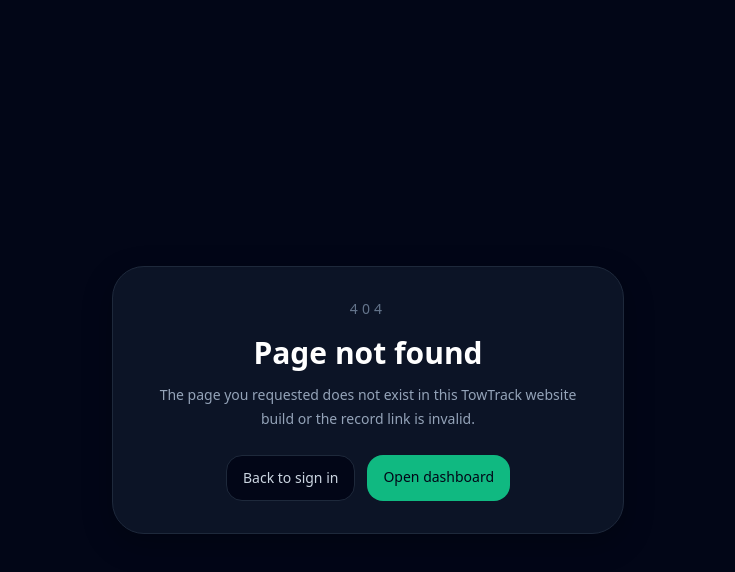
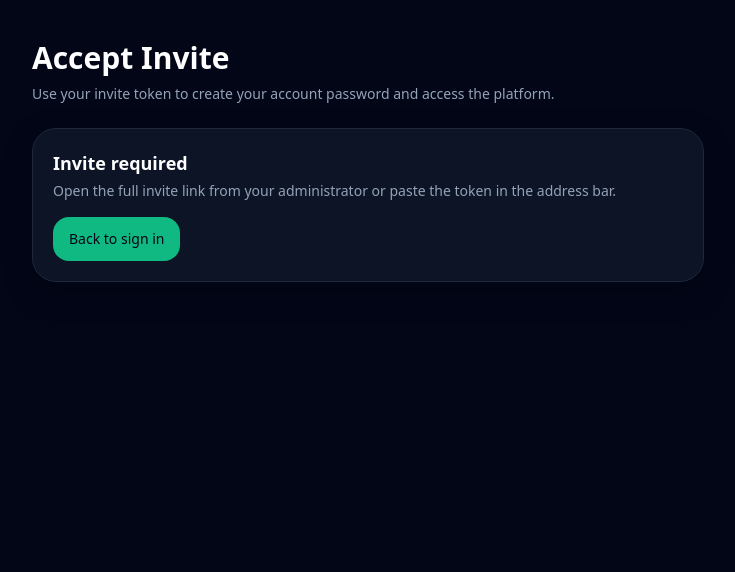
Before and after one commit to lhoover74/probable-octo-tribble, a Next.js app: page /accept-invite in a window 1280 px wide. Before the commit this address had no page. Shown: the top 572 px of the page, without its empty margins (272-1007 px from the left). Built offline with nearby package versions, Linux system fonts and the light colour scheme.

Commit message:
Add missing accept invite page route

```diff
--- /dev/null
+++ b/app/accept-invite/page.tsx
@@ -0,0 +1,82 @@
+import Link from "next/link";
+import { SectionCard } from "@/components/section-card";
+import { acceptInviteAction } from "@/lib/auth-actions";
+import { readInviteByToken } from "@/lib/server/auth-store";
+
+export const dynamic = "force-dynamic";
+
+function messageForError(error?: string) {
+  switch (error) {
+    case "password_mismatch":
+      return "Passwords do not match.";
+    case "password_too_short":
+      return "Use a password with at least 10 characters.";
+    case "invalid_or_expired":
+      return "This invite is invalid or has expired.";
+    case "missing_token":
+      return "Invite token is missing.";
+    default:
+      return null;
+  }
+}
+
+export default async function AcceptInvitePage({
+  searchParams
+}: {
+  searchParams: Promise<{ token?: string; error?: string }>;
+}) {
+  const params = await searchParams;
+  const token = params.token || "";
+  const invite = token ? await readInviteByToken(token) : null;
+  const errorMessage = messageForError(params.error);
+
+  return (
+    <main className="min-h-screen bg-slate-950 px-4 py-10 text-slate-100 sm:px-6 lg:px-8">
+      <div className="mx-auto max-w-2xl space-y-6">
+        <div>
+          <h1 className="text-3xl font-semibold text-white">Accept Invite</h1>
+          <p className="mt-2 text-sm text-slate-400">Use your invite token to create your account password and access the platform.</p>
+        </div>
+
+        {errorMessage && (
+          <div className="rounded-2xl border border-rose-500/30 bg-rose-500/10 px-4 py-3 text-sm text-rose-200">
+            {errorMessage}
+          </div>
+        )}
+
+        {!invite ? (
+          <SectionCard title="Invite required" description="Open the full invite link from your administrator or paste the token in the address bar.">
+            <Link href="/" className="inline-flex rounded-2xl bg-emerald-500 px-4 py-3 text-sm font-medium text-slate-950">
+              Back to sign in
+            </Link>
+          </SectionCard>
+        ) : (
+          <SectionCard title="Set your account password" description={`Invited as ${invite.role} for ${invite.property || "assigned property"}.`}>
+            <div className="mb-5 rounded-2xl border border-slate-800 bg-slate-950/50 p-4 text-sm text-slate-300">
+              <p><span className="text-slate-500">Email:</span> {invite.email}</p>
+              <p className="mt-1"><span className="text-slate-500">Expires:</span> {invite.expiresAt}</p>
+            </div>
+            <form action={acceptInviteAction} className="space-y-4">
+              <input type="hidden" name="token" value={token} />
+              <label className="block">
+                <span className="mb-2 block text-sm text-slate-300">Full Name</span>
+                <input name="name" required className="w-full rounded-2xl border border-slate-800 bg-slate-950 px-4 py-3 text-white" />
+              </label>
+              <label className="block">
+                <span className="mb-2 block text-sm text-slate-300">Password</span>
+                <input name="password" type="password" minLength={10} required className="w-full rounded-2xl border border-slate-800 bg-slate-950 px-4 py-3 text-white" />
+              </label>
+              <label className="block">
+                <span className="mb-2 block text-sm text-slate-300">Confirm Password</span>
+                <input name="confirmPassword" type="password" minLength={10} required className="w-full rounded-2xl border border-slate-800 bg-slate-950 px-4 py-3 text-white" />
+              </label>
+              <button type="submit" className="rounded-2xl bg-emerald-500 px-5 py-3 text-sm font-medium text-slate-950">
+                Activate Account
+              </button>
+            </form>
+          </SectionCard>
+        )}
+      </div>
+    </main>
+  );
+}
```
